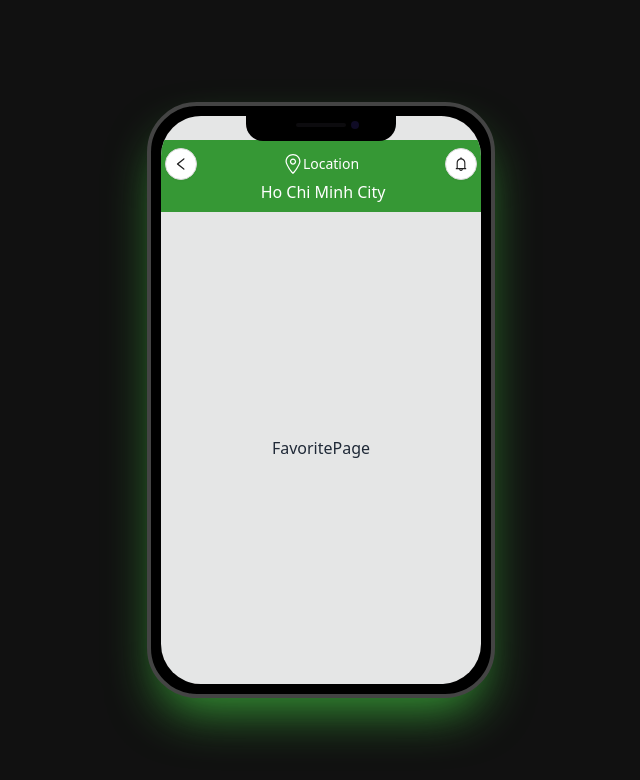
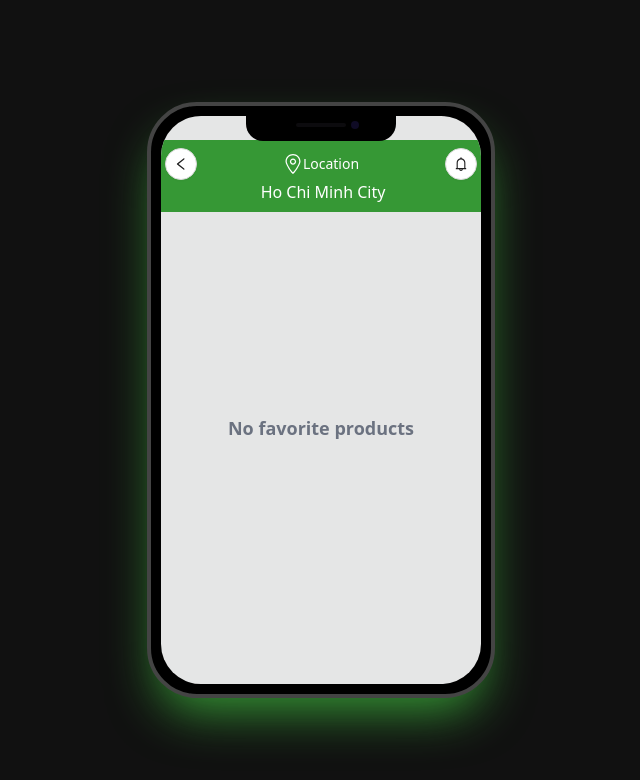
Before and after one commit to WinTDemi/opena-ai, a React (Vite) app: page /favorite in a window 1280 px wide. Shown: the top 780 px of the page, without its empty margins (319-959 px from the left). Built offline with nearby package versions, Linux system fonts and the light colour scheme.

Commit message:
Update FavoritePage

```diff
--- a/src/presentation/components/sections/Popular.tsx
+++ b/src/presentation/components/sections/Popular.tsx
@@ -6,8 +6,6 @@ import ProductCard from '../common/ProductCard';
 function Popular() {
 
     const products = useSelector((state: RootState) => state.products || []).value;
-
-    console.log(products);
 
     return (
         <div>
--- a/src/presentation/pages/FavoritePage.tsx
+++ b/src/presentation/pages/FavoritePage.tsx
@@ -1,6 +1,30 @@
+import { useSelector } from 'react-redux';
+import { Product } from '../../domain/Product';
+import ProductCard from '../components/common/ProductCard';
+import { RootState } from '../../store/store';
+
 function FavoritePage() {
+
+    const products = useSelector((state: RootState) => state.products || []).value;
+
     return (
-        <div>FavoritePage</div>
+        <div className="grid grid-cols-2 gap-5 p-2 pb-12 overflow-scroll select-none no-scrollbar">
+            {
+                products.filter((product: Product) => product.isFavorite === true).length > 0
+                    ? products
+                        .filter((product: Product) => product.isFavorite === true)
+                        .map((product: Product) => (
+                            <ProductCard key={product.id} product={product} />
+                        ))
+                    : (
+                        <div className="flex items-center justify-center w-full h-full col-span-2">
+                            <p className="text-lg font-semibold text-center text-gray-500">
+                                No favorite products
+                            </p>
+                        </div>
+                    )
+            }
+        </div>
     )
 }
 
```
